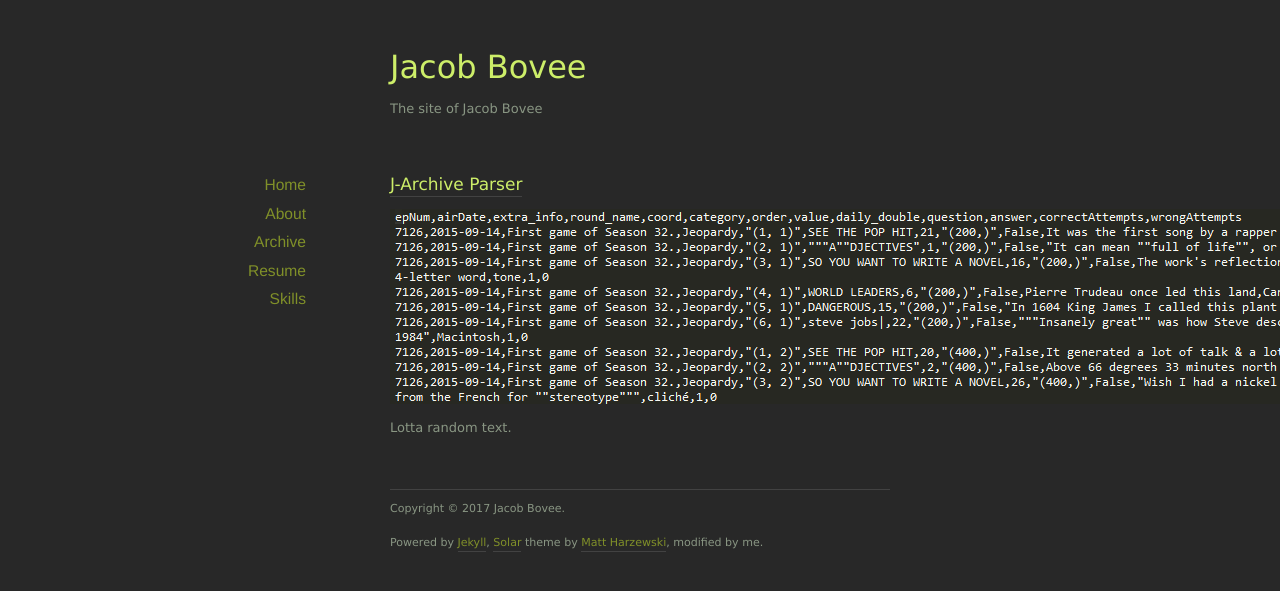
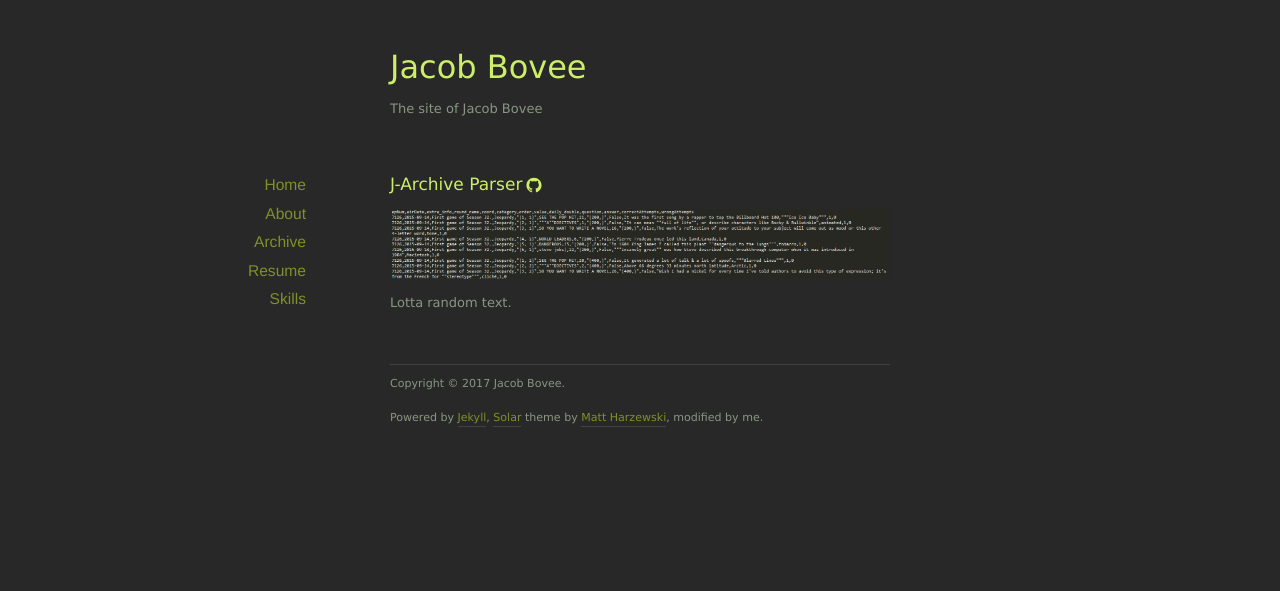
Before and after one commit to jbovee/jbovee.github.io, a Jekyll site: the page built from _projects/j-archive-parser.markdown, in a window 1280 px wide. Shown: the top 591 px of the page. Built offline with Jekyll 4.4.1, drawn with Linux system fonts in a browser that asks for light colours; nearby versions of some CDN libraries.

Commit message:
Grouped header elements into div. Added icon with link to github page

```diff
--- a/_layouts/project.html
+++ b/_layouts/project.html
@@ -3,9 +3,17 @@ layout: default
 ---
 <article class="project">
 
-	<h1><a href="{{ page.url }}">{{ page.title }}</a></h1>
+	<div class="header">
+		<h1><a href="{{ page.url }}">{{ page.title }}</a></h1>
 
-	<img class="header" src="/images/{{ page.image }}">
+		<a href="{{ page.github-link }}" target="_blank">
+			<svg fill="#CDEE69" title="Github" width="16" height="16">
+				<use xlink:href="/assets/icons.svg#github-icon"></use>
+			</svg>
+		</a>
+
+		<img src="/images/{{ page.image }}">
+	<div>
 
 	<div class="project-content">{{ content }}</div>
 
```
